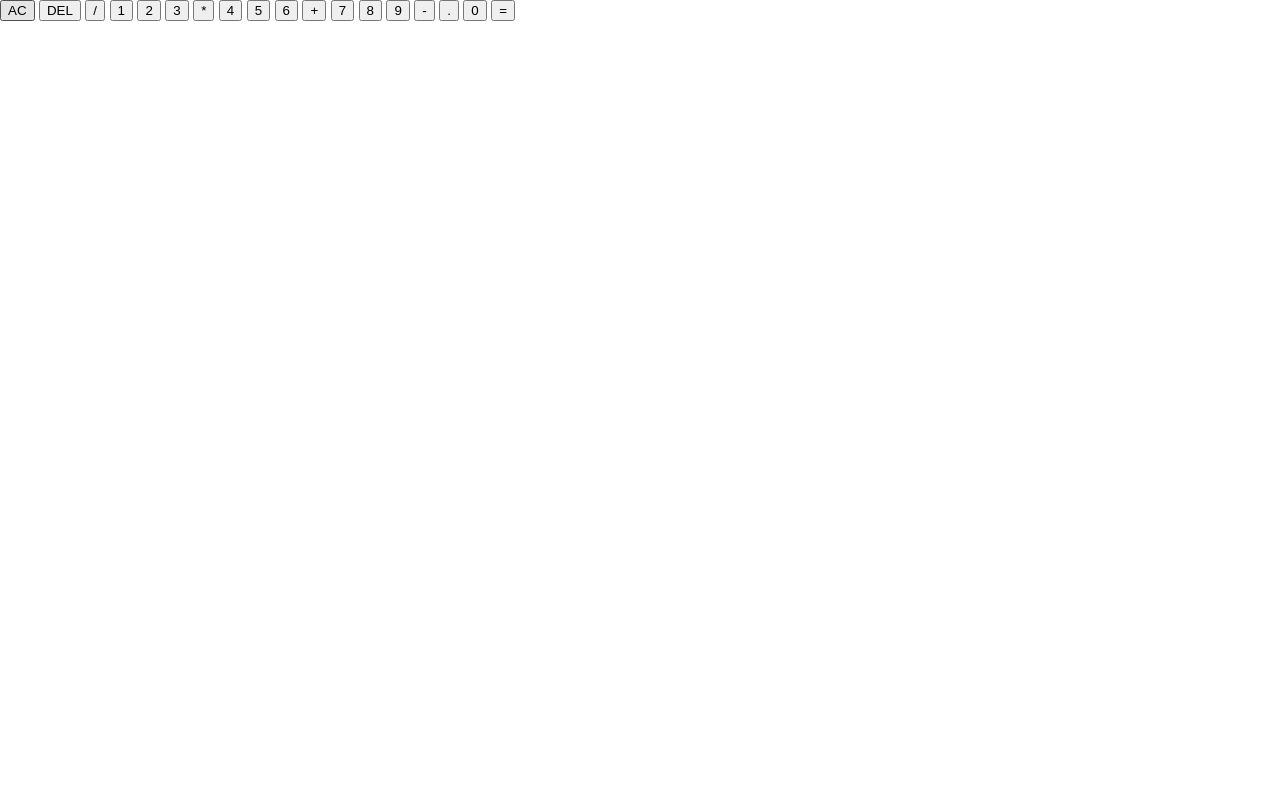
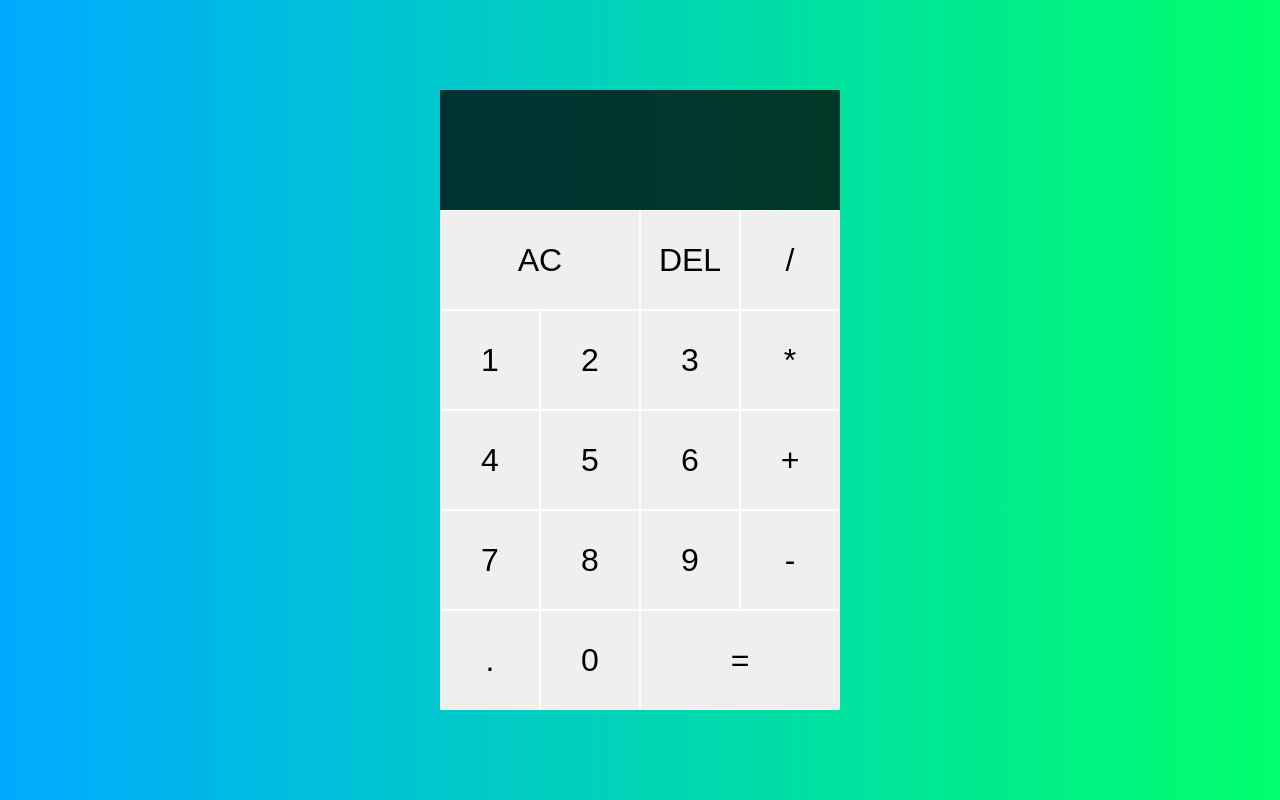
Before and after one commit to akhmad98/rsschool-calculator, a plain HTML site: page index.html in a window 1280 px wide. Drawn offline with Linux system fonts and the light colour scheme.

Commit message:
readycalculator htmlcss

```diff
--- a/index.html
+++ b/index.html
@@ -4,7 +4,7 @@
     <meta charset="utf-8">
     <meta name="viewport" content="width=device-width, initial-scale=1.0">
     <title>Calculator</title>
-    <link rel="stylesheet" href="keys.css">
+    <link href="./keys.css" rel="stylesheet">
 
   </head>
   <body>
@@ -17,22 +17,22 @@
           </div>
       </div>
       <button class="span-two" id="ac-remove" type="button" name="button">AC</button>
-      <button class="per-remove" type="button" name="button">DEL</button>
-      <button class="del-operand" type="button" name="button">/</button>
-      <button class="num-one" type="button" name="button">1</button>
-      <button class="num-two" type="button" name="button">2</button>
-      <button class="num-three" type="button" name="button">3</button>
-      <button class="mul-operand" type="button" name="button">*</button>
-      <button class="num-four" type="button" name="button">4</button>
-      <button class="num-five" type="button" name="button">5</button>
-      <button class="num-six" type="button" name="button">6</button>
+      <button class="per-remove">DEL</button>
+      <button class="del-operand">/</button>
+      <button>1</button>
+      <button>2</button>
+      <button>3</button>
+      <button class="mul-operand">*</button>
+      <button>4</button>
+      <button>5</button>
+      <button>6</button>
       <button class="plus-operand" type="button" name="button">+</button>
-      <button class="num-seven" type="button" name="button">7</button>
-      <button class="num-eight" type="button" name="button">8</button>
-      <button class="num-nine" type="button" name="button">9</button>
+      <button>7</button>
+      <button>8</button>
+      <button>9</button>
       <button class="minus-operand" type="button" name="button">-</button>
       <button class="comma" type="button" name="button">.</button>
-      <button class="num-zero" type="button" name="button">0</button>
+      <button>0</button>
       <button class="span-two" id="result" type="button" name="button">=</button>
     </div>
   </body>
--- a/keys.css
+++ b/keys.css
@@ -6,5 +6,48 @@
 body {
   padding: 0;
   margin: 0;
-  background-color: linear-gradient(to right, #00AAFF, #00FF6C);
+  background: linear-gradient(to right, #00AAFF, #00FF6C);
 }
+.calculator-box {
+  display: grid;
+  justify-content: center;
+  align-content: center;
+  min-height: 100vh;
+  grid-template-columns: repeat(4, 100px);
+  grid-template-rows: minmax(120px, auto) repeat(5, 100px);
+
+}
+
+.calculator-box > button {
+  cursor: pointer;
+  font-size:  2rem;
+  border: 1px solid white;
+  outline: none;
+  background-color: rgba(255, 255, 255 .75);
+}
+
+.calculator-box > button:hover {
+  background-color: rgba(255, 255, 255, .9);
+}
+.span-two {
+  grid-column: span 2;
+}
+.output-display {
+  grid-column: 1 / -1;
+  background-color: rgba(0, 0, 0, .75);
+  display: flex;
+  align-items: flex-end;
+  justify-content:  space-around;
+  flex-direction: column;
+  padding: 10px;
+  word-wrap:  break-word;
+  word-break: break-all;
+}
+.output-display .previous-show {
+  color: rgba(255, 255, 255, .75);
+  font-size: 1.5rem;
+}
+.output-display .current-show {
+  color: white;
+  font-size: 2.5rem;
+}
```
